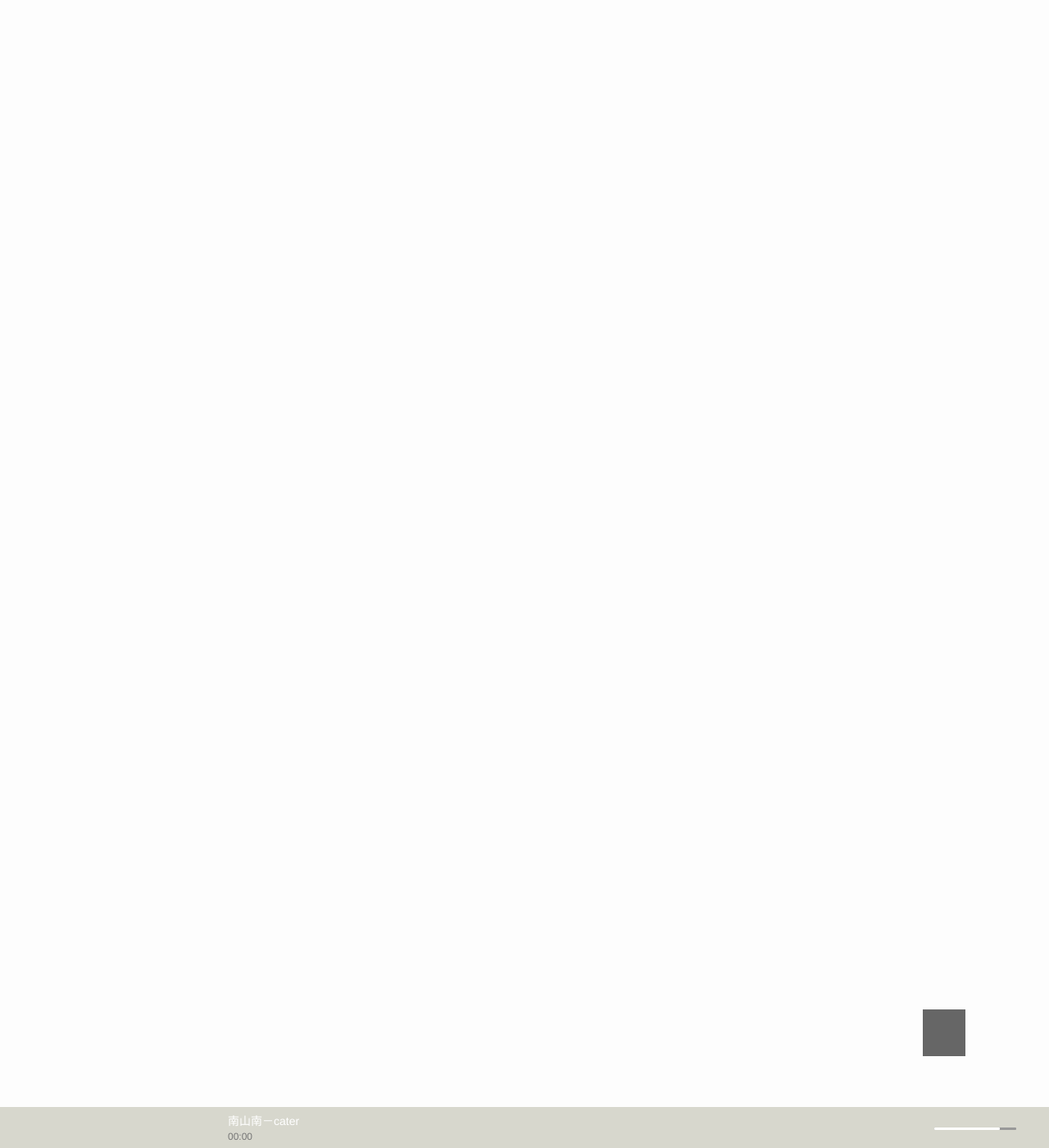
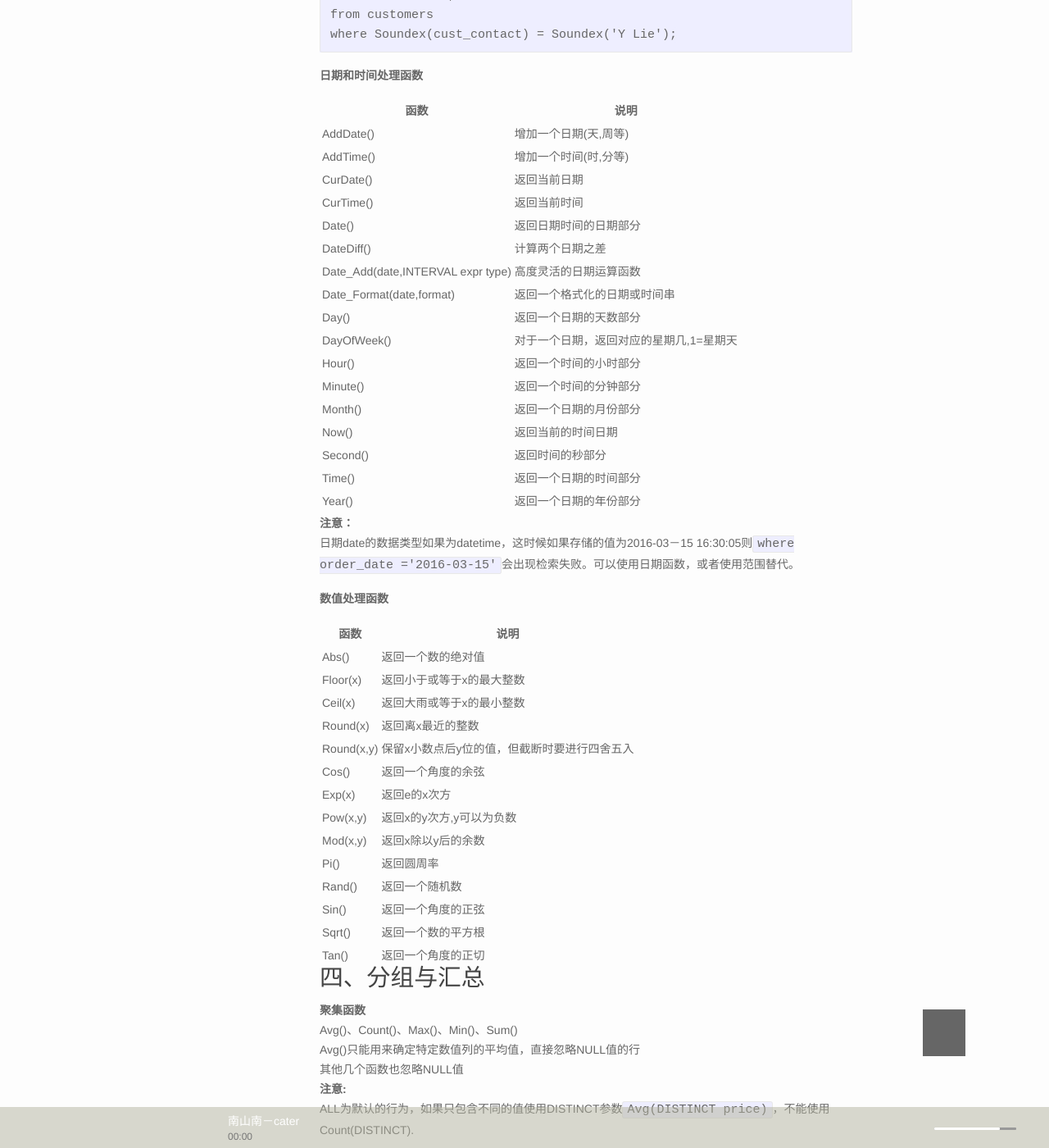
Before and after one commit to caterZhong/caterZhong.github.io, a Jekyll site: the page built from _posts/2016-03-15-MySQL学习笔记.md, in a window 1280 px wide and 1400 px high, scrolled down 4580 px. Shown: the whole window at 82% size. Built offline with Jekyll 4.4.1, drawn with Linux system fonts in a browser that asks for light colours; some web fonts are replaced; comment, search, counter and statistics services are not loaded; some of the changed text lies outside the part shown.

Commit message:
调试音乐

```diff
--- a/_layouts/home.html
+++ b/_layouts/home.html
@@ -67,6 +67,9 @@
       <i class="iconfont">&#xe603;</i>
     </a>
 
+    <div class="music-player">
+      <video id="music_video" controls="controls" src="" style="width: 0px; height: 0px;"></video>
+    </div>
     <div class="music-controller">
       <div class="controller-wrap">
 
--- a/_posts/2016-03-15-MySQL学习笔记.md
+++ b/_posts/2016-03-15-MySQL学习笔记.md
@@ -22,15 +21,15 @@
 limit 3,5 返回从行3开始的5行，第一个数为开始位置，第二个数为要检索的行数。默认一个数检索出来的第一行为行0而不是行1，因此limit 1,1将要检索出第二行而不是第一行。
 limit 4 offset 3，从行3开始的4行＝＝limit 3,4。
 
-####**排序(order by)**####
+#### **排序(order by)**
 
 	select prod_name from products order by prod_name;
 
 降序：desc 升序：asc
 关于位置：order by子句应该保证出现在from子句之后，如果使用where的时候，order by需要位于where 之后，如果使用limit，limit必须位于order by之后，否则将产生错误信息.
 
-####**where子句过滤信息**####
-空值检查：is null ／is not null
+#### **where子句过滤信息**
+空值检查：is null/is not null
 
 IN操作符：制定条件范围
 
@@ -46,7 +45,7 @@
 	order by prod_name;
 
 
-####**计算次序**####
+#### **计算次序**
 	select prod_name,prod_price
 	from products
 	where vend_id = 1002 OR vend_id = 1003 And prod_price >= 10;
@@ -56,7 +55,7 @@
 二、匹配搜索
 ======
 
-####**Like操作符**####
+#### **Like操作符**####
 
 由字面值、通配符或两者组合构成搜索条件。
 
@@ -80,7 +79,7 @@
 -	不要过度使用通配符。如果其他操作符能达到相同的目的，应该使用其他操作符。
 -	在确定需要使用通配符时，除非绝对有必要，否则不要把它们用在搜索模式的开始处。把通配符置于搜索模式的开始处，搜索起来是最慢的。
 
-####**正则表达式REGEXP匹配**####
+#### **正则表达式REGEXP匹配** ####
 以下例子检索列包含prod_name包含文本1000的所有行。
 
 	select prod_name
@@ -160,12 +159,109 @@
 
 三、数据处理函数
 ======
+函数没有SQL的可移植性强，能使用其他方式实现最好不使用函数，使用函数的使用，应该保证做好代码注释。
+**文本处理函数**
+
+|函数|说明|
+|-----|---|
+|Left(str,length)|返回串左边的字符|
+|Length()|返回串的长度|
+|Locate(substr,str,pos)|找出串的一个子串a在b中的位置，不存在返回0，第一个位置为1|
+|Lower()|将串转换为小写|
+|LTrim()|去掉串左边的空格|
+|Right(str,length)|返回串右边的字符|
+|RTrim()|去掉串右边的空格|
+|Soundex()|返回串的SOUNDEX值|
+|SubString(str,pos,length)|返回子串的字符,length可以省略|
+|Upper()|将串转换为大写|
+
+soundex()的使用例子： 可以搜到鱼Y Lie同音的Y Lee
+
+	select cust_name,cust_contact
+	from customers
+	where Soundex(cust_contact) = Soundex('Y Lie');
+
+**日期和时间处理函数**
+
+|函数|说明|
+|-----|---|
+|AddDate()|增加一个日期(天,周等)|
+|AddTime()|增加一个时间(时,分等)|
+|CurDate()|返回当前日期|
+|CurTime()|返回当前时间|
+|Date()|返回日期时间的日期部分|
+|DateDiff()|计算两个日期之差|
+|Date_Add(date,INTERVAL expr type)|高度灵活的日期运算函数|
+|Date_Format(date,format)|返回一个格式化的日期或时间串|
+|Day()|返回一个日期的天数部分|
+|DayOfWeek()|对于一个日期，返回对应的星期几,1=星期天|
+|Hour()|返回一个时间的小时部分|
+|Minute()|返回一个时间的分钟部分|
+|Month()|返回一个日期的月份部分|
+|Now()|返回当前的时间日期|
+|Second()|返回时间的秒部分|
+|Time()|返回一个日期的时间部分|
+|Year()|返回一个日期的年份部分|
+
+**注意：**
+日期date的数据类型如果为datetime，这时候如果存储的值为2016-03－15 16:30:05则`where order_date ='2016-03-15'`会出现检索失败。可以使用日期函数，或者使用范围替代。
+
+**数值处理函数**
+
+|函数|说明|
+|-----|---|
+|Abs()|返回一个数的绝对值|
+|Floor(x)|返回小于或等于x的最大整数|
+|Ceil(x)|返回大雨或等于x的最小整数|
+|Round(x)|返回离x最近的整数|
+|Round(x,y)|保留x小数点后y位的值，但截断时要进行四舍五入|
+|Cos()|返回一个角度的余弦|
+|Exp(x)|返回e的x次方|
+|Pow(x,y)|返回x的y次方,y可以为负数|
+|Mod(x,y)|返回x除以y后的余数|
+|Pi()|返回圆周率|
+|Rand()|返回一个随机数|
+|Sin()|返回一个角度的正弦|
+|Sqrt()|返回一个数的平方根|
+|Tan()|返回一个角度的正切|
+
+
+
 
 四、分组与汇总
 =====
+**聚集函数**
+Avg()、Count()、Max()、Min()、Sum()
+Avg()只能用来确定特定数值列的平均值，直接忽略NULL值的行
+其他几个函数也忽略NULL值
+**注意:**
+ALL为默认的行为，如果只包含不同的值使用DISTINCT参数`Avg(DISTINCT price)`，不能使用Count(DISTINCT).
+
+**分组**
+	select vend_id,count(*) as num_prods
+	from products
+	group by vend_id;
+**注意**
+
+-	如果分组中有NULL值，则NULL将作为一个分组返回。
+-	Group By子句必须出现在Where子句之后，Order By子句之前。
+-	Group By只能使用选择列或表达式列，而且必须使用每个选择列表达式。
+-	过滤子句使用Having，而不用where，where过滤基于特定行，having基于分组。
+
+		select vend_id,Count(*) as num_prods
+		from products
+		where prod_price >= 10
+		group by vend_id
+		having count(*) >= 2;
+
+
+
+
 
 五、子查询
 =======
+
+**待续。。。**
 
 六、联结与组合查询
 ======
--- a/js/home.js
+++ b/js/home.js
@@ -14,7 +14,7 @@
 		case "study": $("#study").addClass("nav-active");break;
 		case "mood": $("#mood").addClass("nav-active");break;
 		case "sports": $("#sports").addClass("nav-active");break;
-		case "music": $("#music").addClass("nav-active");break;
+		case "music": $("#music").addClass("nav-active");$(".music-controller").show();video.play();break;
 		case "about": $("#about").addClass("nav-active");break;
 		default:$("#first").addClass("nav-active");break;
 	}
--- a/music/music.html
+++ b/music/music.html
@@ -35,9 +35,7 @@
 	 			</div>
 	 		</div>
 	 	</div>
-	 	<div class="music-player">
-	 		<video id="music_video" controls="controls" src="" autoplay="true" style="width: 0px; height: 0px;"></video>
-	 	</div>
+
 	</div>
   </section>
 </div>
```
Also changed, not shown: other parts of _posts/2016-03-15-MySQL学习笔记.md (+1 -2 lines), 15 other files.
